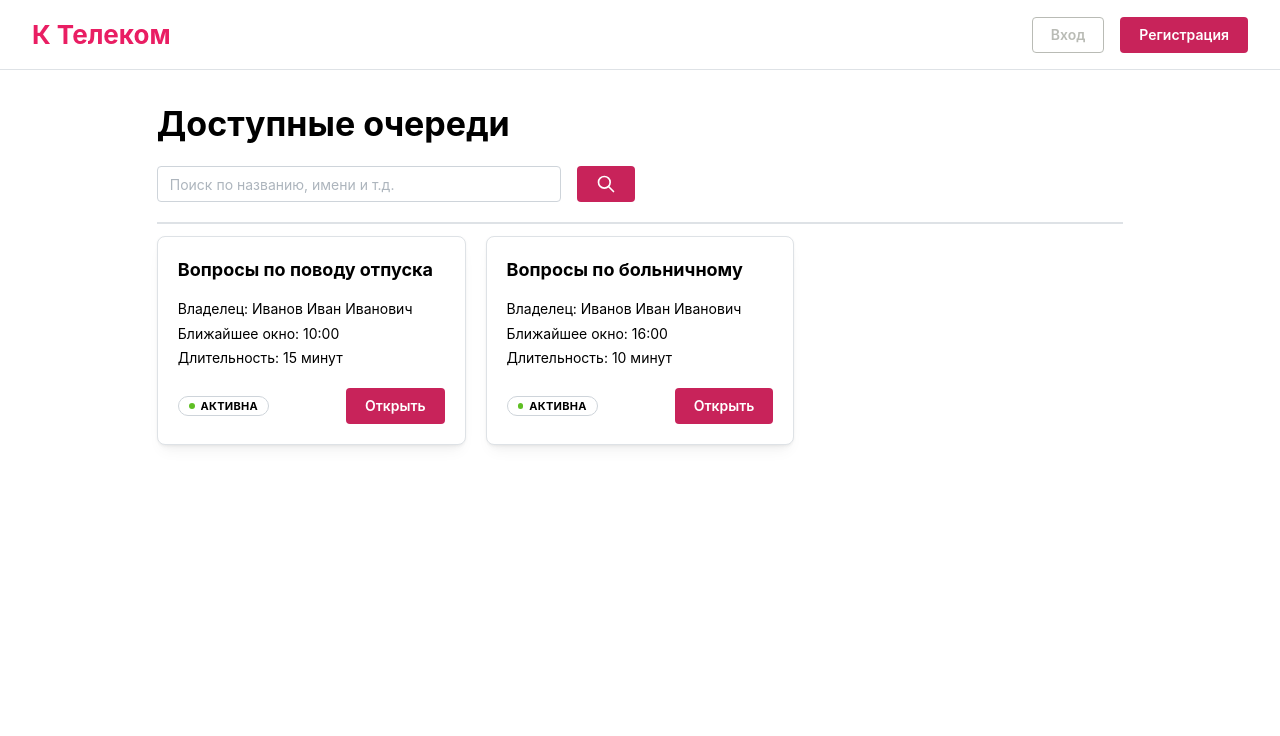
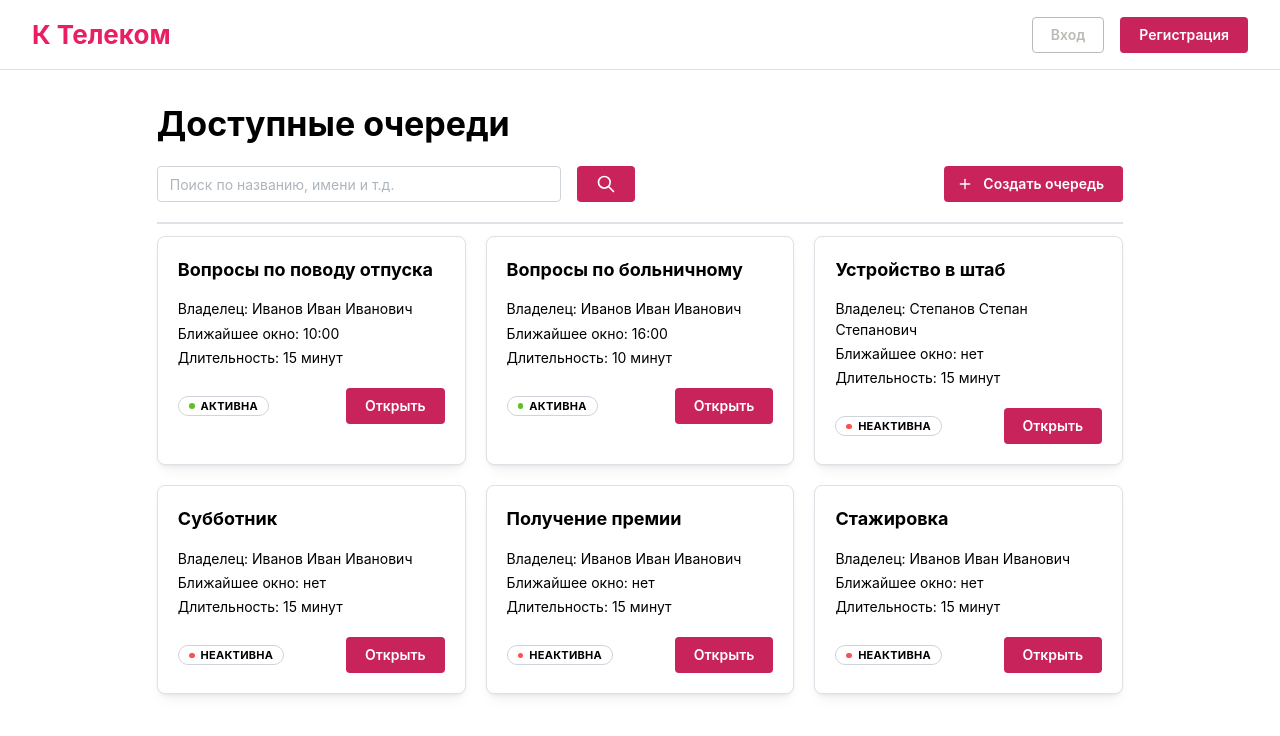
Before and after one commit to Ycalk/OnlineQueue, a React (Vite) app in the folder additional/client/: page / in a window 1280 px wide. Shown: the top 736 px of the page. Built offline with nearby package versions, Linux system fonts and the light colour scheme.

Commit message:
fix: исправлен баг с неправильным отображением формы записи на главной странице

```diff
--- a/additional/client/src/pages/Home.page.tsx
+++ b/additional/client/src/pages/Home.page.tsx
@@ -26,7 +26,6 @@ import {
     IconPlus,
 } from '@tabler/icons-react';
 
-// Импортируем наш новый компонент Header
 import { Header } from '../components/Header';
 
 interface Queue {
@@ -94,7 +93,64 @@ function HomePage() {
             startTime: '16:00',
             endTime: '17:00',
         },
+        {
+            id: '3',
+            title: 'Устройство в штаб',
+            owner: 'Степанов Степан Степанович',
+            closestWindow: 'нет',
+            duration: '15 минут',
+            status: 'inactive',
+            description: 'Вопросы по устройству на работу',
+            email: 'stepanov@example.com',
+            phone: '+7 900 000 22 22',
+            fullPurpose: 'Вопросы по устройству на работу в штаб',
+            startTime: 'нет',
+            endTime: 'нет',
+        },
+        {
+            id: '4',
+            title: 'Субботник',
+            owner: 'Иванов Иван Иванович',
+            closestWindow: 'нет',
+            duration: '15 минут',
+            status: 'inactive',
+            description: 'Организация и участие в субботниках',
+            email: 'ivanov@example.com',
+            phone: '+7 900 000 11 11',
+            fullPurpose: 'Организация и участие в субботниках',
+            startTime: 'нет',
+            endTime: 'нет',
+        },
+        {
+            id: '5',
+            title: 'Получение премии',
+            owner: 'Иванов Иван Иванович',
+            closestWindow: 'нет',
+            duration: '15 минут',
+            status: 'inactive',
+            description: 'Вопросы по получению премии',
+            email: 'ivanov@example.com',
+            phone: '+7 900 000 11 11',
+            fullPurpose: 'Вопросы по получению премии',
+            startTime: 'нет',
+            endTime: 'нет',
+        },
+        {
+            id: '6',
+            title: 'Стажировка',
+            owner: 'Иванов Иван Иванович',
+            closestWindow: 'нет',
+            duration: '15 минут',
+            status: 'inactive',
+            description: 'Программа стажировки и обучения',
+            email: 'ivanov@example.com',
+            phone: '+7 900 000 11 11',
+            fullPurpose: 'Программа стажировки и обучения',
+            startTime: 'нет',
+            endTime: 'нет',
+        }
     ];
+
 
     const handleOpenQueue = (queue: Queue) => {
         setSelectedQueue(queue);
@@ -127,7 +183,6 @@ function HomePage() {
 
     return (
         <AppShell header={{ height: 70 }} padding="md">
-            {/* Вставляем компонент Header, он сам загрузит пользователя */}
             <Header />
 
             <AppShell.Main>
@@ -146,13 +201,9 @@ function HomePage() {
                                 <IconSearch size={20} />
                             </Button>
                         </Group>
-
-                        {/* Кнопка доступна, если есть токен в localStorage */}
-                        {isAuthenticated && (
                         <Button leftSection={<IconPlus size={16} />} onClick={() => setShowCreateQueue(true)}>
                             Создать очередь
                         </Button>
-                        )}
                     </Group>
 
                     <Divider size={2} my="sm" />
@@ -162,11 +213,21 @@ function HomePage() {
                             {queues.map((queue) => (
                                 <Card key={queue.id} shadow="sm" padding="lg" radius="md" withBorder>
                                     <Title order={4} mb="md">{queue.title}</Title>
-                                    <Text size="sm" mb={4}>Владелец: {queue.owner}</Text>
-                                    <Text size="sm" mb={4}>Ближайшее окно: {queue.closestWindow}</Text>
-                                    <Text size="sm" mb="lg">Длительность: {queue.duration}</Text>
+
+                                    <Text size="sm" mb={4}>
+                                        Владелец: {queue.owner}
+                                    </Text>
+                                    <Text size="sm" mb={4}>
+                                        Ближайшее окно: {queue.closestWindow}
+                                    </Text>
+                                    <Text size="sm" mb="lg">
+                                        Длительность: {queue.duration}
+                                    </Text>
                                     <Group justify="space-between" align="center">
-                                        <Badge color={queue.status === 'active' ? '#5FBF24' : '#FA5252'} variant="dot">
+                                        <Badge
+                                            color={queue.status === 'active' ? '#5FBF24' : '#FA5252'}
+                                            variant="dot"
+                                        >
                                             {queue.status === 'active' ? 'Активна' : 'Неактивна'}
                                         </Badge>
                                         <Button size="sm" onClick={() => handleOpenQueue(queue)}>
@@ -177,9 +238,7 @@ function HomePage() {
                             ))}
                         </SimpleGrid>
 
-                        {/* Панель просмотра очереди */}
                         {selectedQueue && (
-                            <>
                             <Box
                                 onClick={handleClosePanel}
                                 style={{
@@ -193,6 +252,9 @@ function HomePage() {
                                     borderRadius: '8px',
                                 }}
                             />
+                        )}
+
+                        {selectedQueue && (
                             <Box
                                 style={{
                                     position: 'absolute',
@@ -211,33 +273,94 @@ function HomePage() {
                                     <Paper p="lg">
                                         <Group justify="space-between" mb="md">
                                             <Title order={3}>Об очереди</Title>
-                                                <ActionIcon variant="transparent" onClick={handleClosePanel} size="lg">✕</ActionIcon>
+                                            <ActionIcon
+                                                variant="transparent"
+                                                onClick={handleClosePanel}
+                                                size="lg"
+                                            >
+                                                ✕
+                                            </ActionIcon>
                                         </Group>
+
                                         <Stack gap="md">
                                             <div>
                                                 <Title order={4}>{selectedQueue.title}</Title>
-                                                    <Text c="gray.6" fw={600} mt={4}>{selectedQueue.owner}</Text>
+                                                <Text c="gray.6" fw={600} mt={4}>
+                                                    {selectedQueue.owner}
+                                                </Text>
                                             </div>
+
                                             <Stack gap="xs">
-                                                    <div><Text size="sm" c="gray.7"><strong>Описание:</strong></Text><Text size="sm">{selectedQueue.description}</Text></div>
-                                                    <div><Text size="sm" c="gray.7"><strong>Длительность:</strong></Text><Text size="sm">{selectedQueue.duration}</Text></div>
-                                                    <div><Text size="sm" c="gray.7"><strong>Ближайшее окно:</strong></Text><Text size="sm">{selectedQueue.closestWindow}</Text></div>
+                                                <div>
+                                                    <Text size="sm" c="gray.7">
+                                                        <strong>Описание:</strong>
+                                                    </Text>
+                                                    <Text size="sm">{selectedQueue.description}</Text>
+                                                </div>
+                                                <div>
+                                                    <Text size="sm" c="gray.7">
+                                                        <strong>Длительность:</strong>
+                                                    </Text>
+                                                    <Text size="sm">{selectedQueue.duration}</Text>
+                                                </div>
+                                                <div>
+                                                    <Text size="sm" c="gray.7">
+                                                        <strong>Ближайшее окно:</strong>
+                                                    </Text>
+                                                    <Text size="sm">{selectedQueue.closestWindow}</Text>
+                                                </div>
                                             </Stack>
+
                                             <div style={{ borderTop: '1px solid #e5e7eb', paddingTop: '16px' }}>
                                                 <Title order={5} mb="md">Заполните данные</Title>
+
                                                 <Stack gap="sm">
-                                                        <Text size="sm" fw={600} mb={4} c="gray.7">Дата и время начала посещения <span style={{ color: '#FA5252' }}>*</span></Text>
-                                                        <TextInput placeholder="Укажите время" value={appointmentDate} onChange={(e) => setAppointmentDate(e.currentTarget.value)} />
-                                                        <Text size="sm" fw={600} mb={4} c="gray.7">Время окончания посещения <span style={{ color: '#FA5252' }}>*</span></Text>
-                                                        <TextInput placeholder="Укажите время" value={appointmentTime} onChange={(e) => setAppointmentTime(e.currentTarget.value)} />
-                                                        <Text size="sm" fw={600} mb={4} c="gray.7">Цель <span style={{ color: '#FA5252' }}>*</span></Text>
-                                                        <Textarea placeholder="Цель визита" value={visitPurpose} onChange={(e) => setVisitPurpose(e.currentTarget.value)} minRows={3} />
+                                                    <Text size="sm" fw={600} mb={4} c="gray.7">
+                                                        Дата и время начала посещения <span style={{ color: '#FA5252' }}>*</span>
+                                                    </Text>
+                                                    <TextInput
+                                                        placeholder="Укажите время начала посещения"
+                                                        value={appointmentDate}
+                                                        onChange={(e) => setAppointmentDate(e.currentTarget.value)}
+                                                    />
+                                                    <Text size="sm" fw={600} mb={4} c="gray.7">
+                                                        Время окончания посещения <span style={{ color: '#FA5252' }}>*</span>
+                                                    </Text>
+                                                    <TextInput
+                                                        placeholder="Укажите время до которого вы готовы быть на приёме, например, 14:00"
+                                                        value={appointmentTime}
+                                                        onChange={(e) => setAppointmentTime(e.currentTarget.value)}
+                                                    />
+                                                    <Text size="sm" fw={600} mb={4} c="gray.7">
+                                                        Цель <span style={{ color: '#FA5252' }}>*</span>
+                                                    </Text>
+                                                    <Textarea
+                                                        placeholder="Укажите цель визита"
+                                                        value={visitPurpose}
+                                                        onChange={(e) => setVisitPurpose(e.currentTarget.value)}
+                                                        minRows={3}
+                                                    />
+
                                                     <div>
-                                                            <Text size="sm" fw={600} mb={8}>Приложить файл</Text>
-                                                            <Button variant="filled" leftSection={<IconPlus size={16} />}>Файл</Button>
+                                                        <Text size="sm" fw={600} mb={8}>
+                                                            Приложить файл
+                                                        </Text>
+                                                        <Button
+                                                            variant="filled"
+                                                            leftSection={<IconPlus size={16} />}
+                                                        >
+                                                            Файл
+                                                        </Button>
                                                     </div>
+
                                                     <Group justify="end" mb="md">
-                                                            <Button onClick={handleClosePanel}>Записаться</Button>
+                                                        <Button
+                                                            onClick={() => {
+                                                                handleClosePanel();
+                                                            }}
+                                                        >
+                                                            Записаться
+                                                        </Button>
                                                     </Group>
                                                 </Stack>
                                             </div>
@@ -245,12 +368,9 @@ function HomePage() {
                                     </Paper>
                                 </ScrollArea>
                             </Box>
-                            </>
                         )}
 
-                        {/* Панель создания очереди */}
                         {showCreateQueue && (
-                            <>
                             <Box
                                 onClick={handleCloseCreatePanel}
                                 style={{
@@ -264,6 +384,9 @@ function HomePage() {
                                     borderRadius: '8px',
                                 }}
                             />
+                        )}
+
+                        {showCreateQueue && (
                             <Box
                                 style={{
                                     position: 'absolute',
@@ -282,47 +405,105 @@ function HomePage() {
                                     <Paper p="lg">
                                         <Group justify="space-between" mb="lg">
                                             <Title order={3}>Создать очередь</Title>
-                                                <ActionIcon variant="transparent" onClick={handleCloseCreatePanel} size="lg">✕</ActionIcon>
+                                            <ActionIcon
+                                                variant="transparent"
+                                                onClick={handleCloseCreatePanel}
+                                                size="lg"
+                                            >
+                                                ✕
+                                            </ActionIcon>
                                         </Group>
+
                                         <Stack gap="md">
                                             <div>
                                                 <Title order={5} mb="md">Основное</Title>
                                                 <Stack gap="sm">
                                                     <div>
-                                                            <Text size="sm" fw={600} mb={4} c="gray.7">Название <span style={{ color: '#FA5252' }}>*</span></Text>
-                                                            <TextInput placeholder="Название" value={queueName} onChange={(e) => setQueueName(e.currentTarget.value)} />
+                                                        <Text size="sm" fw={600} mb={4} c="gray.7">
+                                                            Название <span style={{ color: '#FA5252' }}>*</span>
+                                                        </Text>
+                                                        <TextInput
+                                                            placeholder="Укажите название очереди"
+                                                            value={queueName}
+                                                            onChange={(e) => setQueueName(e.currentTarget.value)}
+                                                        />
                                                     </div>
+
                                                     <div>
-                                                            <Text size="sm" fw={600} mb={4} c="gray.7">Описание <span style={{ color: '#FA5252' }}>*</span></Text>
-                                                            <Textarea placeholder="Описание" value={queueDescription} onChange={(e) => setQueueDescription(e.currentTarget.value)} minRows={3} />
+                                                        <Text size="sm" fw={600} mb={4} c="gray.7">
+                                                            Описание <span style={{ color: '#FA5252' }}>*</span>
+                                                        </Text>
+                                                        <Textarea
+                                                            placeholder="Добавьте описание"
+                                                            value={queueDescription}
+                                                            onChange={(e) => setQueueDescription(e.currentTarget.value)}
+                                                            minRows={3}
+                                                        />
+                                                        <Text size="xs" c="gray.5" mt={4}>
+                                                            Опишите цель очереди, время проведения или другие важные детали.
+                                                        </Text>
                                                     </div>
+
                                                     <div>
-                                                            <Text size="sm" fw={600} mb={4} c="gray.7">Период автоочистки <span style={{ color: '#FA5252' }}>*</span></Text>
-                                                            <NumberInput value={parseInt(queueAutocloseDays)} onChange={(val) => setQueueAutocloseDays(val?.toString() || '7')} min={1} />
+                                                        <Text size="sm" fw={600} mb={4} c="gray.7">
+                                                            Период автоочистки <span style={{ color: '#FA5252' }}>*</span>
+                                                        </Text>
+                                                        <NumberInput
+                                                            value={parseInt(queueAutocloseDays)}
+                                                            onChange={(val) => setQueueAutocloseDays(val?.toString() || '7')}
+                                                            min={1}
+                                                        />
+                                                        <Text size="xs" c="gray.5" mt={4}>
+                                                            Через указанное количество дней запрос удалит в архив
+                                                        </Text>
                                                     </div>
                                                 </Stack>
                                             </div>
+
                                             <div style={{ borderTop: '1px solid #e5e7eb', paddingTop: '16px' }}>
                                                 <Title order={5} mb="md">Расписание</Title>
                                                 <Stack gap="sm">
                                                     <div>
-                                                            <Text size="sm" fw={600} mb={4} c="gray.7">Время начала приёма <span style={{ color: '#FA5252' }}>*</span></Text>
-                                                            <TextInput placeholder="12:00" value={queueStartTime} onChange={(e) => setQueueStartTime(e.currentTarget.value)} />
+                                                        <Text size="sm" fw={600} mb={4} c="gray.7">
+                                                            Время начала приёма <span style={{ color: '#FA5252' }}>*</span>
+                                                        </Text>
+                                                        <TextInput
+                                                            placeholder="Укажите время начала приёма"
+                                                            value={queueStartTime}
+                                                            onChange={(e) => setQueueStartTime(e.currentTarget.value)}
+                                                        />
+                                                        <Text size="xs" c="gray.5" mt={4}>
+                                                            Укажите время начала приёма, например, 12:00
+                                                        </Text>
                                                     </div>
+
                                                     <div>
-                                                            <Text size="sm" fw={600} mb={4} c="gray.7">Время окончания приёма <span style={{ color: '#FA5252' }}>*</span></Text>
-                                                            <TextInput placeholder="15:00" value={queueEndTime} onChange={(e) => setQueueEndTime(e.currentTarget.value)} />
+                                                        <Text size="sm" fw={600} mb={4} c="gray.7">
+                                                            Время окончания приёма <span style={{ color: '#FA5252' }}>*</span>
+                                                        </Text>
+                                                        <TextInput
+                                                            placeholder="Укажите время окончания приёма"
+                                                            value={queueEndTime}
+                                                            onChange={(e) => setQueueEndTime(e.currentTarget.value)}
+                                                        />
+                                                        <Text size="xs" c="gray.5" mt={4}>
+                                                            Укажите время окончания приёма, например, 15:00.
+                                                        </Text>
                                                     </div>
                                                 </Stack>
                                             </div>
+
                                             <Group justify="end" mb="md">
-                                                    <Button onClick={handleCreateQueue}>Создать</Button>
+                                                <Button
+                                                    onClick={handleCreateQueue}
+                                                >
+                                                    Создать
+                                                </Button>
                                             </Group>
                                         </Stack>
                                     </Paper>
                                 </ScrollArea>
                             </Box>
-                            </>
                         )}
                     </Box>
                 </Container>
```
Lines whose indentation alone changed are shown as unchanged.
